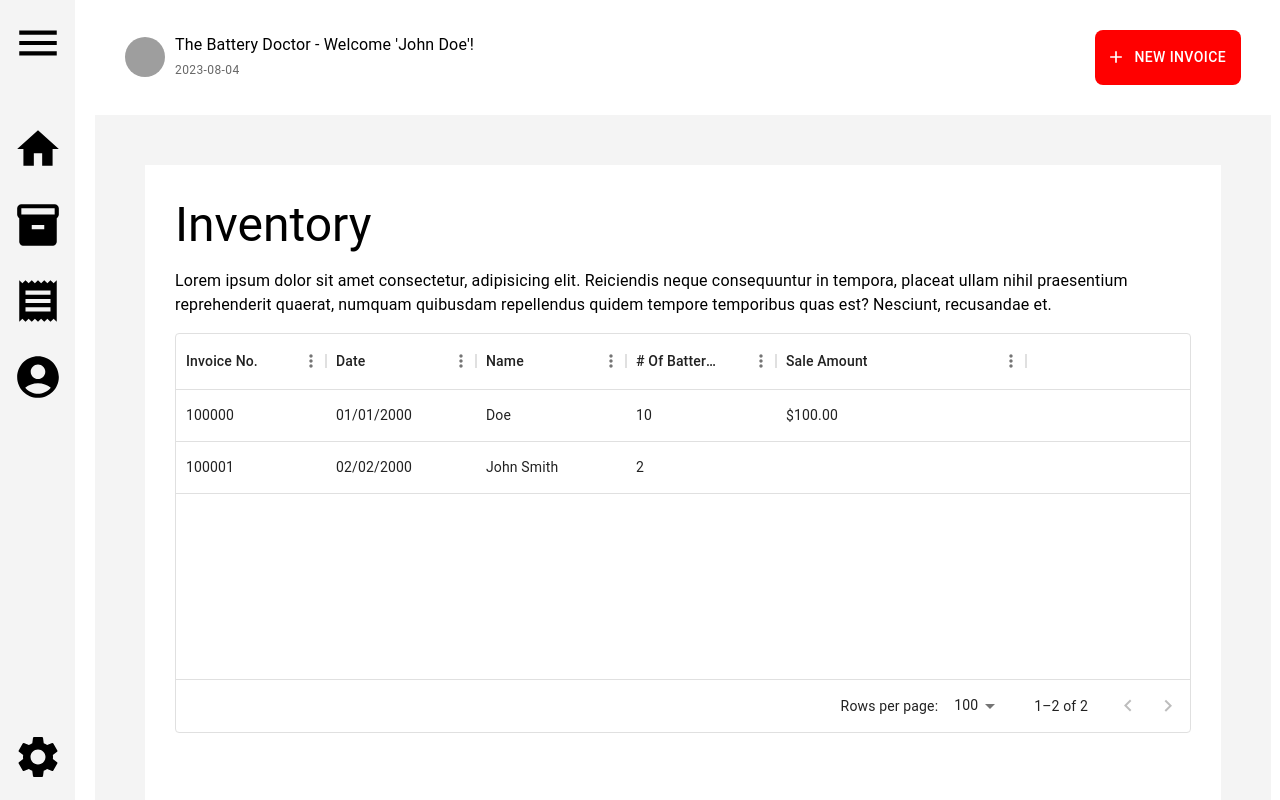
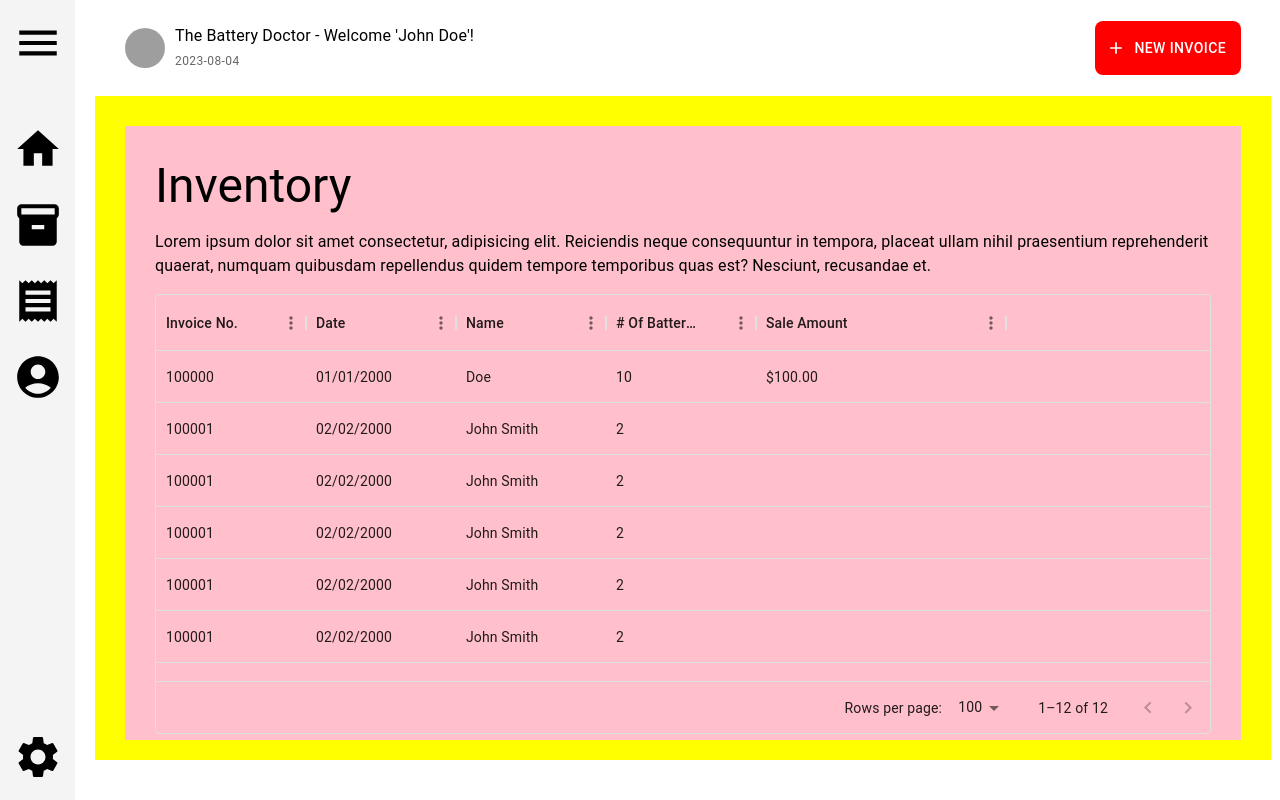
Before and after one commit to Caelan-Ross/FSWD-Capstone-Project, a Next.js app in the folder src/frontend/: page /inventory in a window 1280 px wide. Built offline with nearby package versions, Linux system fonts and the light colour scheme; grey boxes are pictures that could not be loaded.

Commit message:
Fix height of pages and data grid. Add temporary bg colors.

```diff
--- a/src/frontend/pages/_app.js
+++ b/src/frontend/pages/_app.js
@@ -116,6 +116,7 @@ export default function App({ Component, pageProps }) {
 							alignItems: 'center',
 							justifyContent: 'space-between',
 							padding: '30px',
+							height: '6rem'
 						}}
 					>
 						{/* User greeting */}
@@ -155,11 +156,11 @@ export default function App({ Component, pageProps }) {
 					{/* Page Swap in Section */}
 					<Box
 						sx={{
-							backgroundColor: '#f4f4f4',
+							backgroundColor: 'yellow',
 							flex: '1',
 							overflow: 'auto',
-							margin: '1.25rem, 0rem',
-							padding: '1.25rem',
+							margin: '1.25rem, auto',
+							maxHeight: 'calc(100vh - 6rem - 2.5rem)',
 						}}
 					>
 						<Component {...pageProps} />
--- a/src/frontend/pages/index.js
+++ b/src/frontend/pages/index.js
@@ -10,11 +10,12 @@ export default function Home() {
 			flexDirection='column'
 			alignItems='center'
 			sx={{
-				backgroundColor: 'white',
+				backgroundColor: 'pink',
 				margin: '30px',
 				padding: '30px',
-				minHeight: '100vh',
+				height: '92.5%',
 				py: 4,
+				overflow: 'auto',
 			}}
 		>
 			<Box
--- a/src/frontend/pages/inventory.js
+++ b/src/frontend/pages/inventory.js
@@ -21,6 +21,76 @@ export default function Home() {
 			batteryAmt: 2,
 			saleAmt: '$30.00',
 		},
+		{
+			id: 100001,
+			invoiceDate: '02/02/2000',
+			customerName: 'John Smith',
+			batteryAmt: 2,
+			saleAmt: '$30.00',
+		},
+		{
+			id: 100001,
+			invoiceDate: '02/02/2000',
+			customerName: 'John Smith',
+			batteryAmt: 2,
+			saleAmt: '$30.00',
+		},
+		{
+			id: 100001,
+			invoiceDate: '02/02/2000',
+			customerName: 'John Smith',
+			batteryAmt: 2,
+			saleAmt: '$30.00',
+		},
+		{
+			id: 100001,
+			invoiceDate: '02/02/2000',
+			customerName: 'John Smith',
+			batteryAmt: 2,
+			saleAmt: '$30.00',
+		},
+		{
+			id: 100001,
+			invoiceDate: '02/02/2000',
+			customerName: 'John Smith',
+			batteryAmt: 2,
+			saleAmt: '$30.00',
+		},
+		{
+			id: 100001,
+			invoiceDate: '02/02/2000',
+			customerName: 'John Smith',
+			batteryAmt: 2,
+			saleAmt: '$30.00',
+		},
+		{
+			id: 100001,
+			invoiceDate: '02/02/2000',
+			customerName: 'John Smith',
+			batteryAmt: 2,
+			saleAmt: '$30.00',
+		},
+		{
+			id: 100001,
+			invoiceDate: '02/02/2000',
+			customerName: 'John Smith',
+			batteryAmt: 2,
+			saleAmt: '$30.00',
+		},
+		{
+			id: 100001,
+			invoiceDate: '02/02/2000',
+			customerName: 'John Smith',
+			batteryAmt: 2,
+			saleAmt: '$30.00',
+		},
+		{
+			id: 100001,
+			invoiceDate: '02/02/2000',
+			customerName: 'John Smith',
+			batteryAmt: 2,
+			saleAmt: '$30.00',
+		}
 		// Add more dummy data rows here
 	];
 
@@ -38,11 +108,12 @@ export default function Home() {
 			flexDirection='column'
 			alignItems='center'
 			sx={{
-				backgroundColor: 'white',
+				backgroundColor: 'pink',
 				margin: '30px',
 				padding: '30px',
-				minHeight: '100%',
+				height: '92.5%',
 				py: 4,
+				overflow: 'auto',
 			}}
 		>
 			<Box
@@ -66,7 +137,7 @@ export default function Home() {
 			</Box>
 
 			{/* Inventory DataGrid */}
-			<div style={{ height: 400, width: '100%', marginTop: theme.spacing(2) }}>
+			<div style={{ height: '80%', width: '100%', marginTop: theme.spacing(2) }}>
 				<DataGrid rows={inventoryData} columns={columns} pageSize={5} />
 			</div>
 		</Box>
```
Also changed, not shown: src/frontend/pages/customer.js (+5 -3 lines), src/frontend/pages/invoices.js (+4 -3 lines).
